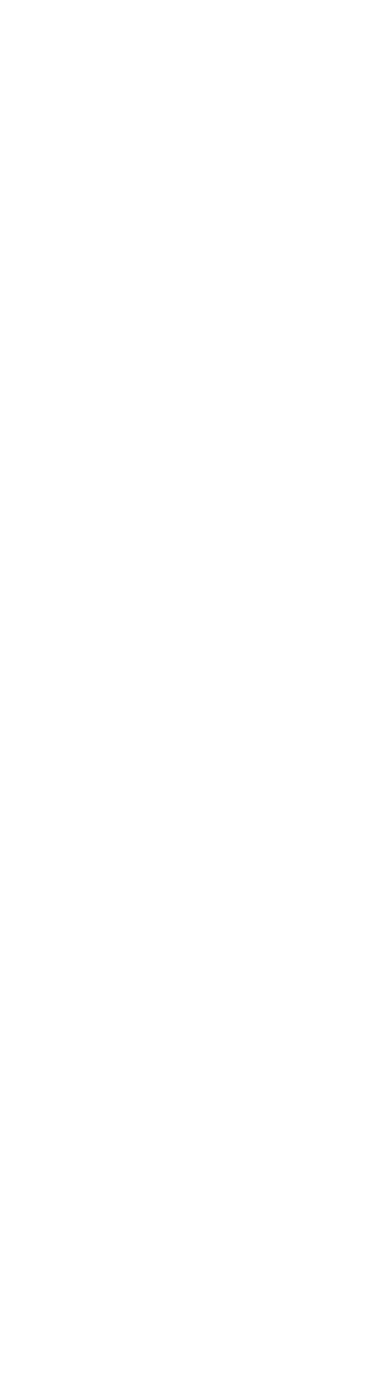
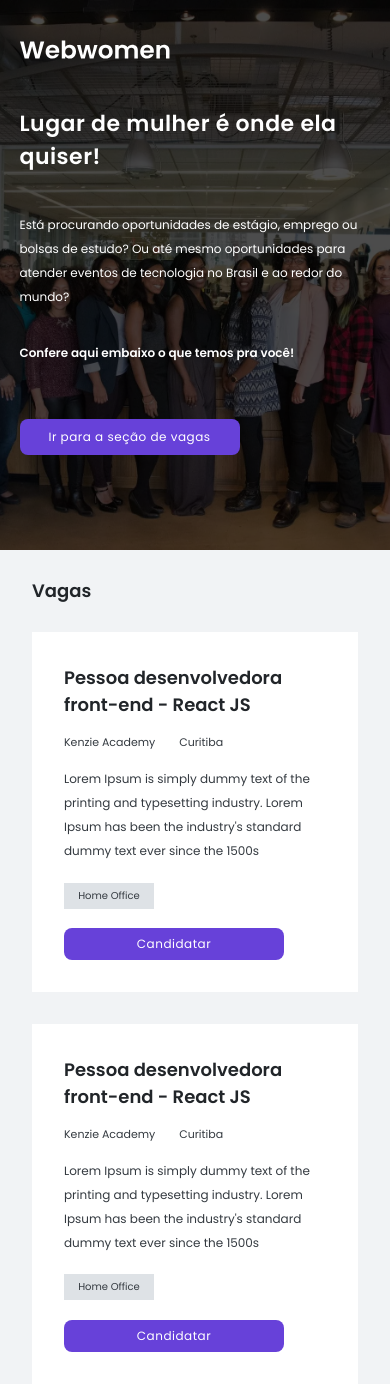
Before and after one commit to ArthurAthayde/webwomen-entrega-s4, a plain HTML site: page pages/home/index.html in a window 390 px wide. Before the commit the page ends 844 px from the top, so only its background shows below. Drawn offline with Linux system fonts and the light colour scheme.

Commit message:
mobileFirst

```diff
--- a/pages/home/index.html
+++ b/pages/home/index.html
@@ -1,23 +1,74 @@
 <!DOCTYPE html>
 <html lang="pt-br">
+
 <head>
   <meta charset="UTF-8">
   <meta http-equiv="X-UA-Compatible" content="IE=edge">
   <meta name="viewport" content="width=device-width, initial-scale=1.0">
+  <link rel="stylesheet" href="/styles/reset.css">
   <link rel="stylesheet" href="/styles/globalStyles.css">
   <link rel="stylesheet" href="index.css">
+  <link rel="stylesheet" href="/styles/header.css">
+  <link rel="stylesheet" href="/styles/main.css">
   <link rel="shortcut icon" href="/assets/img/favicon.ico" type="image/x-icon">
   <title>Webwomen</title>
-    <meta
-      name="description"
-      content="Está procurando oportunidades de estágio, emprego ou bolsas de estudo?
+  <meta name="description" content="Está procurando oportunidades de estágio, emprego ou bolsas de estudo?
       Ou até mesmo oportunidades para atender eventos de tecnologia no Brasil
-      e ao redor do mundo?"
-    />
+      e ao redor do mundo?" />
 </head>
+
 <body>
-    <main></main>
+
+  <header class="header__container-img">
+    <div class="img__opacity">
+      <div class="header__container container">
+        <img class="header__title" src="/assets/img/logo.svg" alt="Webwomen"></img>
+        <h1 class="header__subtitle">Lugar de mulher é onde ela quiser!</h1>
+        <div class="header__description-container">
+          <p class="header__description">Está procurando oportunidades de estágio, emprego ou bolsas de estudo?
+            Ou até mesmo oportunidades para atender eventos de tecnologia no Brasil e ao redor do mundo?</p>
+          <p class="header__jobs-call"> Confere aqui embaixo o que temos pra você!</p>
+          <button class="header__jobs-btn">Ir para a seção de vagas</button>
+        </div>
+      </div>
+    </div>
+  </header>
+
+  <main class="container">
+    <div class="cards__container">
+      <h2 class="cards__title container">Vagas</h2>
+
+      <ul class="cards__list container">
+        <li class="card">
+          <h3 class="card__title">Pessoa desenvolvedora front-end - React JS</h3>
+          <div class="info__container">
+            <span class="card__company">Kenzie Academy</span>
+            <span class="card__city">Curitiba</span>
+          </div>
+          <p class="card__description">Lorem Ipsum is simply dummy text of the printing and typesetting industry. Lorem
+            Ipsum has been the industry's standard dummy text ever since the 1500s</p>
+          <span class="card__modality">Home Office</span>
+          <button class="card__button">Candidatar</button>
+        </li>
+
+        <li class="card">
+          <h3 class="card__title">Pessoa desenvolvedora front-end - React JS</h3>
+          <div class="info__container">
+            <span class="card__company">Kenzie Academy</span>
+            <span class="card__city">Curitiba</span>
+          </div>
+          <p class="card__description">Lorem Ipsum is simply dummy text of the printing and typesetting industry. Lorem
+            Ipsum has been the industry's standard dummy text ever since the 1500s</p>
+          <span class="card__modality">Home Office</span>
+          <button class="card__button">Candidatar</button>
+        </li>
+      </ul>
+
+    </div>
+
+  </main>
   <script src="jobsData.js"></script>
   <script src="index.js"></script>
 </body>
+
 </html>
--- a/styles/globalStyles.css
+++ b/styles/globalStyles.css
@@ -26,7 +26,8 @@ img {
   --title-2: 2.5rem;
   --title-3: 2rem;
   --title-4: 1.375rem;
-  --title-5: 1.125rem;
+  --title-5: 1.2rem;
+  --title-6: 1.125rem;
 
   --text-1:  1.125rem;
   --text-2:  1rem;
@@ -35,6 +36,7 @@ img {
 
 body {
   font-family: "Poppins", sans-serif;
+  color: white;
 }
 
 .container {
--- /dev/null
+++ b/styles/header.css
@@ -0,0 +1,197 @@
+.container {
+    background-color: var(--color-grey-5);
+}
+
+.img__opacity {
+    background-color: rgba(0, 0, 0, 0.698);
+    /* position: absolute;
+    left: 0; */
+    width: 100%;
+    height: 100%;
+}
+
+.header__container-img {
+    height: 550px;
+
+    display: flex;
+    align-items: center;
+    justify-content: center;
+
+    background-image: url('../assets/img/womens.jpg');
+    background-size: cover;
+    background-position: center;
+}
+
+.header__container {
+    display: flex;
+    flex-direction: column;
+    align-items: center;
+
+    height: 80%;
+    width: 90%;
+
+    margin-top: 40px;
+
+    background-color: transparent;
+
+    padding: 0;
+}
+
+.header__title {
+    width: 150px;
+    align-self: flex-start;
+
+}
+
+.header__subtitle {
+    padding: 3rem 0 2.5rem 0;
+
+    font-size: var(--title-4);
+    font-weight: bold;
+    letter-spacing: .5px;
+
+    line-height: 150%;
+}
+
+.header__description-container {
+    display: flex;
+    flex-direction: column;
+    gap: 2rem;
+}
+
+.header__description {
+    font-size: 12px;
+
+    line-height: 200%;
+
+    font-weight: 100;
+}
+
+.header__jobs-call {
+    font-size: 12px;
+
+    line-height: 200%;
+
+    font-weight: bold;
+}
+
+.header__jobs-btn {
+    background-color: var(--color-brand-1);
+
+
+    width: 220px;
+    height: 25px;
+
+    padding: 18px;
+
+    display: flex;
+    align-items: center;
+    justify-content: center;
+
+    font-size: 12px;
+    color: var(--color-grey-6);
+    letter-spacing: .5px;
+
+    border: none;
+    border-radius: var(--radius-default);
+
+    font-family: "Poppins", sans-serif;
+
+    margin-top: 22px;
+}
+
+.cards__list{
+    display: flex;
+    flex-direction: column;
+
+    gap: 2rem;
+}
+
+.cards__container {
+    color: white;
+    background-color: var(--color-grey-5);
+}
+
+
+.cards__title {
+    color: var(--color-grey-1);
+    font-weight: bold;
+    padding-top: 2rem;
+    padding-bottom: 2rem;
+    font-size: var(--title-6);
+}
+
+.card {
+    display: flex;
+    flex-direction: column;
+
+    gap: 1.2rem;
+
+    background-color: var(--color-grey-6);
+    padding: 2rem;
+}
+
+.card__title {
+    color: var(--color-grey-1);
+    font-weight: bold;
+    font-size: var(--title-6);
+
+    line-height: 150%;
+}
+
+.card__company,
+.card__city {
+    color: var(--color-grey-2);
+    font-size: 11px;
+}
+
+.card__description {
+    color: var(--color-grey-2);
+    font-size: 12px;
+
+    line-height: 200%;
+
+}
+
+.info__container {
+    display: flex;
+    flex-direction: row;
+    gap: 1.5rem;
+}
+
+.card__modality {
+    background-color: var(--color-grey-3);
+
+    color: var(--color-grey-2);
+    font-size: 10px;
+
+    padding: 8px;
+
+    width: 90px;
+
+    text-align: center;
+
+}
+
+.card__button{
+    background-color: var(--color-brand-1);
+
+
+    width: 220px;
+    height: 25px;
+
+    padding: 16px;
+
+    display: flex;
+    align-items: center;
+    justify-content: center;
+
+    font-size: 12px;
+    color: var(--color-grey-6);
+    letter-spacing: .5px;
+
+    border: none;
+    border-radius: var(--radius-default);
+
+    font-family: "Poppins", sans-serif;
+}
--- /dev/null
+++ b/styles/main.css
@@ -0,0 +1,95 @@
+.cards__list{
+    display: flex;
+    flex-direction: column;
+
+    gap: 2rem;
+}
+
+.cards__container {
+    color: white;
+    background-color: var(--color-grey-5);
+}
+
+
+.cards__title {
+    color: var(--color-grey-1);
+    font-weight: bold;
+    padding-top: 2rem;
+    padding-bottom: 2rem;
+    font-size: var(--title-6);
+}
+
+.card {
+    display: flex;
+    flex-direction: column;
+
+    gap: 1.2rem;
+
+    background-color: var(--color-grey-6);
+    padding: 2rem;
+}
+
+.card__title {
+    color: var(--color-grey-1);
+    font-weight: bold;
+    font-size: var(--title-6);
+
+    line-height: 150%;
+}
+
+.card__company,
+.card__city {
+    color: var(--color-grey-2);
+    font-size: 11px;
+}
+
+.card__description {
+    color: var(--color-grey-2);
+    font-size: 12px;
+
+    line-height: 200%;
+
+}
+
+.info__container {
+    display: flex;
+    flex-direction: row;
+    gap: 1.5rem;
+}
+
+.card__modality {
+    background-color: var(--color-grey-3);
+
+    color: var(--color-grey-2);
+    font-size: 10px;
+
+    padding: 8px;
+
+    width: 90px;
+
+    text-align: center;
+
+}
+
+.card__button{
+    background-color: var(--color-brand-1);
+
+
+    width: 220px;
+    height: 25px;
+
+    padding: 16px;
+
+    display: flex;
+    align-items: center;
+    justify-content: center;
+
+    font-size: 12px;
+    color: var(--color-grey-6);
+    letter-spacing: .5px;
+
+    border: none;
+    border-radius: var(--radius-default);
+
+    font-family: "Poppins", sans-serif;
+}
--- /dev/null
+++ b/styles/reset.css
@@ -0,0 +1,48 @@
+/* http://meyerweb.com/eric/tools/css/reset/
+   v2.0 | 20110126
+   License: none (public domain)
+*/
+
+html, body, div, span, applet, object, iframe,
+h1, h2, h3, h4, h5, h6, p, blockquote, pre,
+a, abbr, acronym, address, big, cite, code,
+del, dfn, em, img, ins, kbd, q, s, samp,
+small, strike, strong, sub, sup, tt, var,
+b, u, i, center,
+dl, dt, dd, ol, ul, li,
+fieldset, form, label, legend,
+table, caption, tbody, tfoot, thead, tr, th, td,
+article, aside, canvas, details, embed,
+figure, figcaption, footer, header, hgroup,
+menu, nav, output, ruby, section, summary,
+time, mark, audio, video {
+	margin: 0;
+	padding: 0;
+	border: 0;
+	font-size: 100%;
+	font: inherit;
+	vertical-align: baseline;
+}
+/* HTML5 display-role reset for older browsers */
+article, aside, details, figcaption, figure,
+footer, header, hgroup, menu, nav, section {
+	display: block;
+}
+body {
+	line-height: 1;
+}
+ol, ul {
+	list-style: none;
+}
+blockquote, q {
+	quotes: none;
+}
+blockquote:before, blockquote:after,
+q:before, q:after {
+	content: '';
+	content: none;
+}
+table {
+	border-collapse: collapse;
+	border-spacing: 0;
+}
```
Also changed, not shown: assets/img/womens.jpg (added), assets/img/womens.webp (added). Lines whose indentation alone changed are shown as unchanged.
